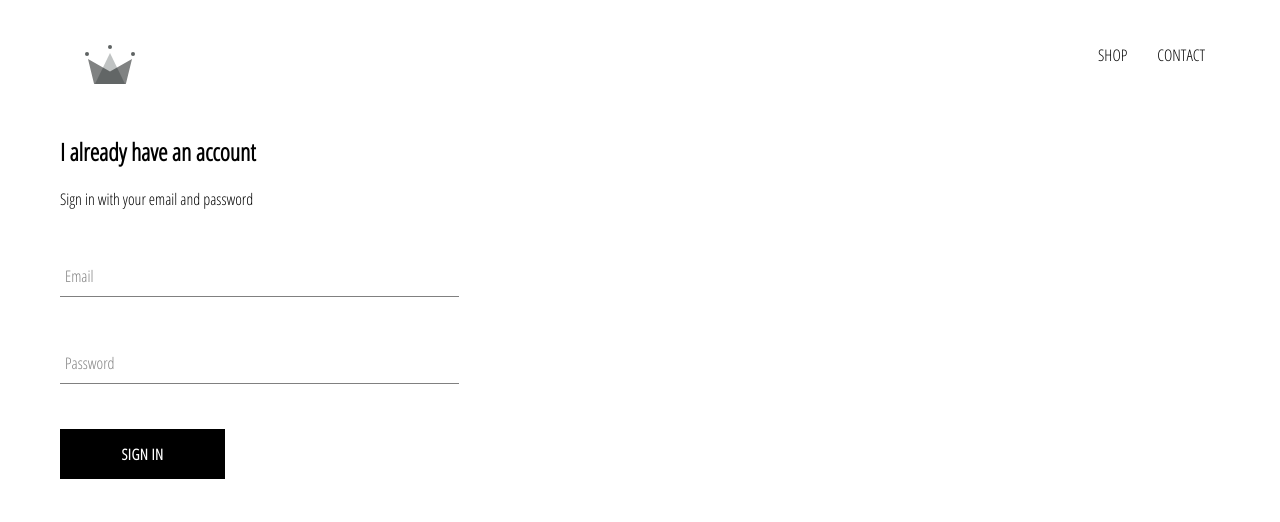
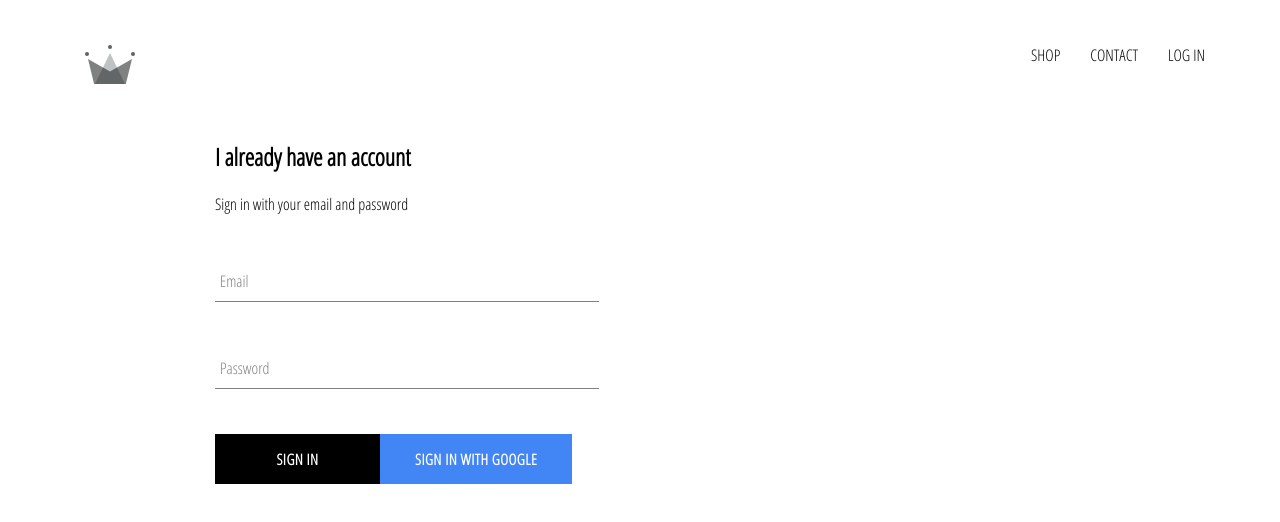
Before and after one commit to mridulsagar/react-e-commerce-demo, a React (Create React App) app: page /signIn in a window 1280 px wide. Shown: the top 522 px of the page. Built offline with nearby package versions, Linux system fonts and the light colour scheme; no server answers.

Commit message:
+ integrated firebase + create signIn

```diff
--- a/package.json
+++ b/package.json
@@ -6,6 +6,7 @@
     "@testing-library/jest-dom": "^5.11.4",
     "@testing-library/react": "^11.1.0",
     "@testing-library/user-event": "^12.1.10",
+    "firebase": "^8.6.2",
     "node-sass": "^6.0.0",
     "react": "^17.0.2",
     "react-dom": "^17.0.2",
--- a/src/App.css
+++ b/src/App.css
@@ -7,3 +7,7 @@
     text-decoration: none;
     color: black;
 }
+
+* {
+    box-sizing: border-box;
+}
--- a/src/App.js
+++ b/src/App.js
@@ -1,21 +1,47 @@
+import React from 'react'
 import {Switch, Route} from 'react-router-dom'
 import './App.css'
 import Homepage from "./pages/homepage/homepage.component";
 import ShopPage from "./pages/shop/shop.component";
 import Header from "./components/header/header.component";
 import SignInAndSignUp from "./pages/sign-in-and-sign-up/sign-in-and-sign-up.component";
+import {auth} from './firebase/firebase.utils'
 
-function App() {
+class App extends React.Component{
+    constructor() {
+        super();
+        this.state = {
+            currentUser: null
+        }
+    }
+
+    unsubscribeFromAuth = null
+
+    componentDidMount() {
+        this.unsubscribeFromAuth = auth.onAuthStateChanged(user => {
+            this.setState({
+                currentUser: user
+            })
+            console.log(user)
+        })
+    }
+
+    componentWillUnmount() {
+        this.unsubscribeFromAuth()
+    }
+
+    render() {
         return (
             <div>
-          <Header />
+                <Header currentUser={this.state.currentUser} />
                 <Switch>
                     <Route exact path='/' component={Homepage}/>
                     <Route path='/shop' component={ShopPage}/>
                     <Route path='/signIn' component={SignInAndSignUp}/>
                 </Switch>
             </div>
-  );
+        )
+    }
 }
 
 export default App;
--- a/src/components/custom-button/custom-button.component.jsx
+++ b/src/components/custom-button/custom-button.component.jsx
@@ -2,8 +2,8 @@
 
 import './custom-button.styles.scss'
 
-const CustomButton = ({children, ...otherProps}) => (
-    <button className='custom-button' {...otherProps}>
+const CustomButton = ({children, isGoogleSignIn, ...otherProps}) => (
+    <button className={`${isGoogleSignIn ? 'google-sign-in' : ''} custom-button`} {...otherProps}>
         {children}
     </button>
 )
--- a/src/components/custom-button/custom-button.styles.scss
+++ b/src/components/custom-button/custom-button.styles.scss
@@ -19,4 +19,14 @@
     color: black;
     border: 1px solid black;
   }
+
+  &.google-sign-in {
+    background-color: #4285f4;
+    color: white;
+  }
+
+  &.hover {
+    background-color: #357ae8;
+    border: none;
+  }
 }
--- a/src/components/header/header.component.jsx
+++ b/src/components/header/header.component.jsx
@@ -2,8 +2,9 @@
 import './header.styles.scss'
 import {Link} from 'react-router-dom'
 import {ReactComponent as Logo} from '../../assets/img/logo.svg';
+import {auth} from '../../firebase/firebase.utils'
 
-const Header = () => (
+const Header = ({currentUser}) => (
     <div className='header'>
         <Link className='logo-container' to='/'>
             <Logo className='logo' />
@@ -15,6 +16,16 @@
             <Link className='option' to='/contact'>
                 CONTACT
             </Link>
+            {
+                currentUser ?
+                    <div className='option' onClick={() => auth.signOut()}>
+                        SIGN OUT
+                    </div>
+                    :
+                    <Link className='option' to='/signIn'>
+                        LOG IN
+                    </Link>
+            }
         </div>
     </div>
 )
--- a/src/components/sign-in/sign-in.component.jsx
+++ b/src/components/sign-in/sign-in.component.jsx
@@ -2,6 +2,7 @@
 import './sign-in.styes.scss'
 import FormInput from "../form-input/form-input.component";
 import CustomButton from "../custom-button/custom-button.component";
+import {signInWithGoogle} from "../../firebase/firebase.utils";
 
 class SignIn extends React.Component {
     constructor(props) {
@@ -49,10 +50,8 @@
                         handleChange={this.handleChange}
                         required
                     />
-
-                    <CustomButton type='submit' value=''>
-                        Sign In
-                    </CustomButton>
+                    <CustomButton type='submit'>Sign In</CustomButton>
+                    <CustomButton isGoogleSignIn={true} onClick={signInWithGoogle}>Sign In With Google</CustomButton>
                 </form>
             </div>
         );
--- /dev/null
+++ b/src/firebase/firebase.utils.js
@@ -0,0 +1,23 @@
+import firebase from 'firebase/app'
+import 'firebase/firestore';
+import 'firebase/auth'
+
+const config =  {
+    apiKey: "AIzaSyBh2c2s2pITJ7BCu8LYti7TcWToY5hZCwc",
+    authDomain: "react-e-commerce-demo-db-10dca.firebaseapp.com",
+    projectId: "react-e-commerce-demo-db-10dca",
+    storageBucket: "react-e-commerce-demo-db-10dca.appspot.com",
+    messagingSenderId: "652336377135",
+    appId: "1:652336377135:web:a7d3beef8ec4fc1f82c5da"
+}
+
+firebase.initializeApp(config)
+
+export const auth = firebase.auth();
+export const firestore = firebase.firestore()
+
+const provider = new firebase.auth.GoogleAuthProvider()
+provider.setCustomParameters({prompt: 'select_account'})
+export const signInWithGoogle = () => auth.signInWithPopup(provider)
+
+export default firebase
--- a/src/pages/sign-in-and-sign-up/sign-in-and-sign-up.styles.scss
+++ b/src/pages/sign-in-and-sign-up/sign-in-and-sign-up.styles.scss
@@ -0,0 +1,6 @@
+.sign-in-and-sign-up {
+  width: 850px;
+  display: flex;
+  justify-content: space-between;
+  margin: 30px auto;
+}
```
Lines whose indentation alone changed are shown as unchanged.
